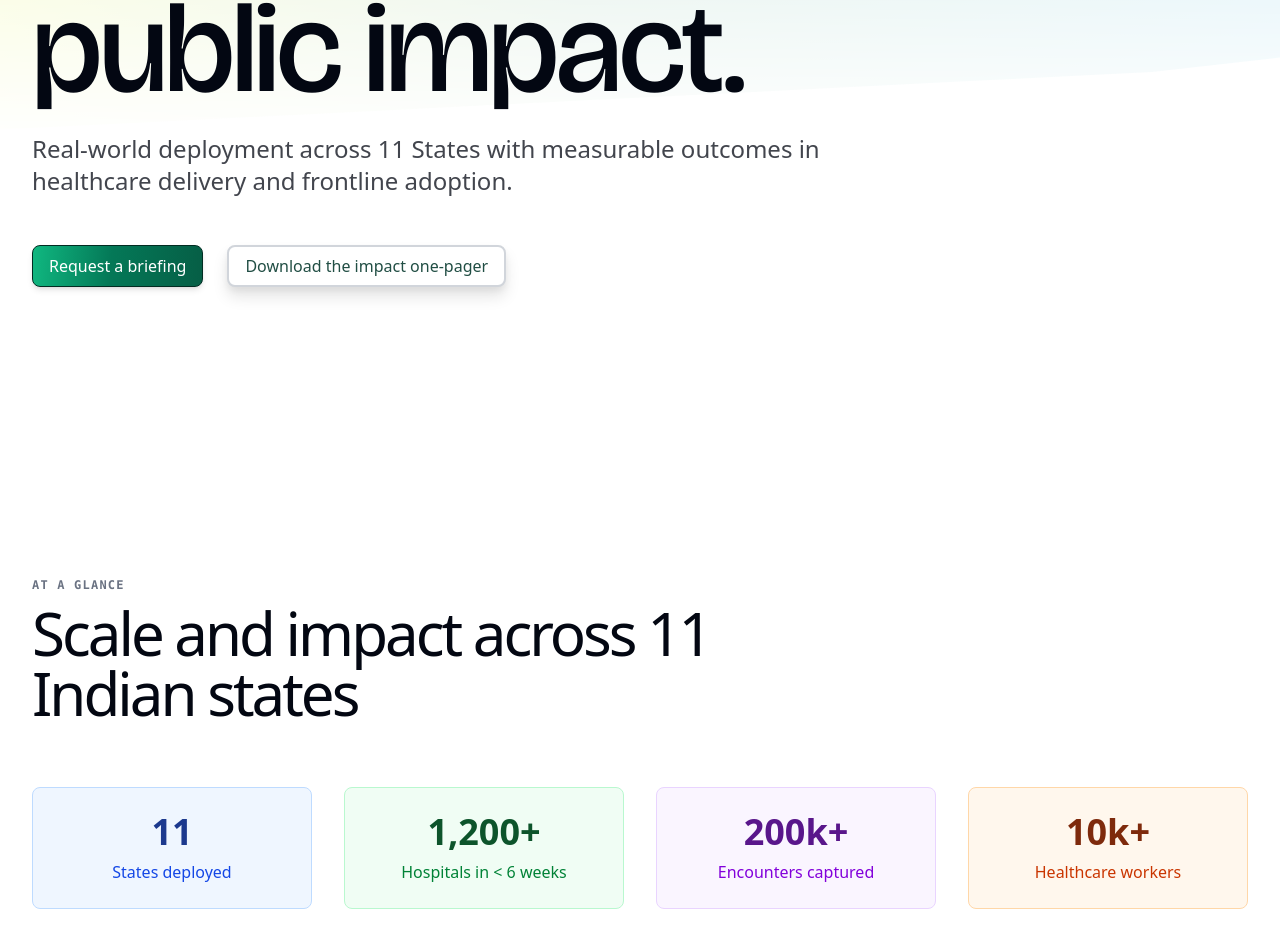
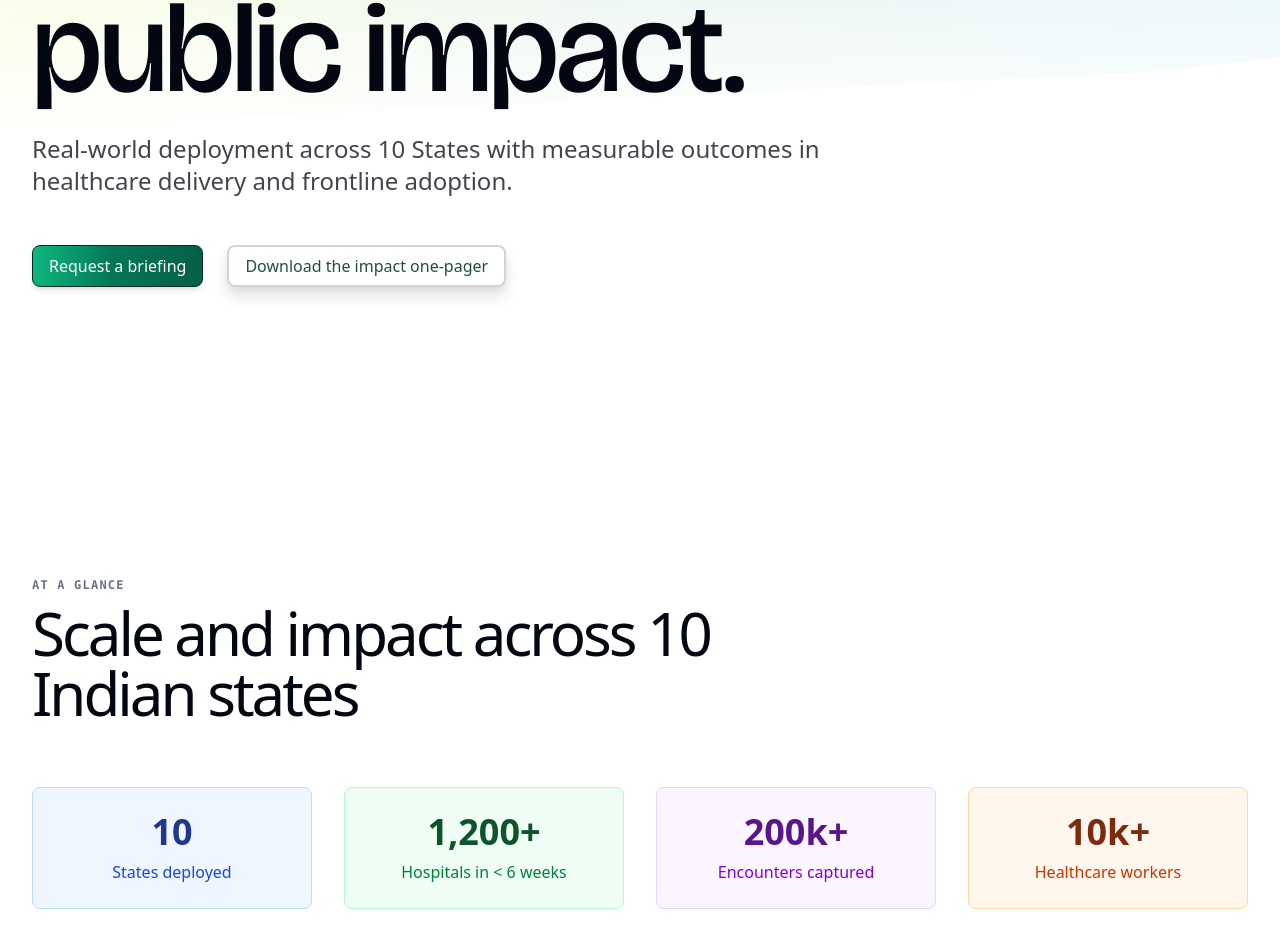
Before and after one commit to ohcnetwork/landing, a Next.js app: page /impact in a window 1280 px wide. Shown: the part 336-1284 px from the top of the page. Built offline with nearby package versions, Linux system fonts and the light colour scheme; a web font is replaced by a local one.

Commit message:
fix:updated the state counts

```diff
--- a/src/app/developers/page.tsx
+++ b/src/app/developers/page.tsx
@@ -29,7 +29,7 @@ import type { Metadata } from 'next'
 
 export const metadata: Metadata = {
   title: 'Developers — Contribute to CARE Open Source EMR',
-  description: 'Join the CARE developer community. Contribute to an open-source EMR system built with Django DRF and React TypeScript, powering healthcare across 11 States.',
+  description: 'Join the CARE developer community. Contribute to an open-source EMR system built with Django DRF and React TypeScript, powering healthcare across 10 States.',
   keywords: 'CARE EMR, open source healthcare, Django DRF, React TypeScript, FHIR compliance, healthcare developers, medical software, EMR development, healthcare API, medical records system',
 }
 
--- a/src/app/impact/page.tsx
+++ b/src/app/impact/page.tsx
@@ -9,7 +9,7 @@ import type { Metadata } from 'next'
 
 export const metadata: Metadata = {
   title: 'Impact — States, Hospitals, and Frontline Adoption',
-  description: 'See OHC&apos;s impact: 11 States, 1,200+ hospitals, 200k encounters, and 10k+ workers using CARE.',
+  description: 'See OHC&apos;s impact: 10 States, 1,200+ hospitals, 200k encounters, and 10k+ workers using CARE.',
   keywords: 'digital health impact, HMIS scale, open source healthcare outcomes',
 }
 
@@ -24,7 +24,7 @@ function Hero() {
             Public code → public impact.
           </h1>
           <p className="mt-8 max-w-4xl text-xl/7 font-medium text-gray-950/75 sm:text-2xl/8">
-            Real-world deployment across 11 States with measurable outcomes in healthcare delivery and frontline adoption.
+            Real-world deployment across 10 States with measurable outcomes in healthcare delivery and frontline adoption.
           </p>
           <div className="mt-12 flex flex-col gap-x-6 gap-y-4 sm:flex-row">
             <Button href="/contact">Request a briefing</Button>
@@ -41,12 +41,12 @@ function AtAGlanceSection() {
     <Container className="py-24">
       <Subheading>At a glance</Subheading>
       <Heading as="h2" className="mt-2 max-w-4xl">
-        Scale and impact across 11 Indian states
+        Scale and impact across 10 Indian states
       </Heading>
 
       <div className="mt-16 grid grid-cols-1 gap-8 lg:grid-cols-4">
         <div className="bg-blue-50 p-6 rounded-lg border border-blue-200 text-center">
-          <div className="text-4xl font-bold text-blue-900 mb-2">11</div>
+          <div className="text-4xl font-bold text-blue-900 mb-2">10</div>
           <p className="text-blue-700 font-medium">States deployed</p>
         </div>
         <div className="bg-green-50 p-6 rounded-lg border border-green-200 text-center">
--- a/src/app/network/page.tsx
+++ b/src/app/network/page.tsx
@@ -153,12 +153,12 @@ function DeploymentSection() {
         <div className="mt-16 grid grid-cols-1 gap-8 lg:grid-cols-2">
           <BentoCard
             eyebrow="States Deployed"
-            title="11 Indian States"
-            description="CARE powers solutions across 11 Indian states with proven deployment patterns and frontline adoption."
+            title="10 Indian States"
+            description="CARE powers solutions across 10 Indian states with proven deployment patterns and frontline adoption."
             graphic={
               <div className="h-80 bg-gradient-to-br from-blue-50 to-blue-100 flex items-center justify-center">
                 <div className="text-center">
-                  <div className="text-6xl font-bold text-blue-900">11</div>
+                  <div className="text-6xl font-bold text-blue-900">10</div>
                   <div className="text-sm text-blue-700 mt-2">States</div>
                 </div>
               </div>
--- a/src/app/page.tsx
+++ b/src/app/page.tsx
@@ -149,8 +149,8 @@ function WhatWeBuildSection() {
         />
         <BentoCard
           eyebrow="Deployment"
-          title="11 States Deployed"
-          description="CARE powers solutions across 11 Indian states with rapid rollouts and frontline adoption."
+          title="10 States Deployed"
+          description="CARE powers solutions across 10 Indian states with rapid rollouts and frontline adoption."
           graphic={<Map />}
           className="lg:col-span-2"
         />
--- a/src/app/press-media/page.tsx
+++ b/src/app/press-media/page.tsx
@@ -60,12 +60,12 @@ function KeyFactsSection() {
         <div className="mt-16 grid grid-cols-1 gap-8 lg:grid-cols-2">
           <BentoCard
             eyebrow="Deployment"
-            title="11 States Deployed"
-            description="CARE powers solutions across 11 Indian states with proven deployment patterns and frontline adoption."
+            title="10 States Deployed"
+            description="CARE powers solutions across 10 Indian states with proven deployment patterns and frontline adoption."
             graphic={
               <div className="h-80 bg-gradient-to-br from-blue-50 to-blue-100 flex items-center justify-center">
                 <div className="text-center">
-                  <div className="text-6xl font-bold text-blue-900">11</div>
+                  <div className="text-6xl font-bold text-blue-900">10</div>
                   <div className="text-sm text-blue-700 mt-2">States</div>
                 </div>
               </div>
@@ -115,7 +115,7 @@ function AssetsSection() {
         </div>
         <div className="bg-white p-8 rounded-lg border border-gray-200">
           <h3 className="text-lg font-semibold text-gray-900 mb-4">Deployment Maps</h3>
-          <p className="text-gray-600 mb-4">Maps showing CARE deployments across 11 States</p>
+          <p className="text-gray-600 mb-4">Maps showing CARE deployments across 10 States</p>
           <Button variant="secondary" href="/care_deployment_map.png">Download assets</Button>
         </div>
       </div>
--- a/src/app/product/care-core/page.tsx
+++ b/src/app/product/care-core/page.tsx
@@ -26,7 +26,7 @@ import type { Metadata } from 'next'
 
 export const metadata: Metadata = {
   title: 'Care Core — FHIR‑Native Healthcare Platform | Open Health',
-  description: 'MIT‑licensed, modular healthcare platform with FHIR R5 compliance. API‑first, mobile‑first architecture for hospitals, clinics, and health systems. Deploy in 11 States.',
+  description: 'MIT‑licensed, modular healthcare platform with FHIR R5 compliance. API‑first, mobile‑first architecture for hospitals, clinics, and health systems. Deploy in 10 States.',
   keywords: 'FHIR healthcare platform, hospital management system, EMR software, healthcare interoperability, open source healthcare, MIT licensed healthcare, healthcare API, mobile healthcare, cloud healthcare, healthcare data model, SNOMED CT, LOINC, healthcare standards, digital health platform',
 }
 
--- a/src/app/solutions/teleicu/page.tsx
+++ b/src/app/solutions/teleicu/page.tsx
@@ -59,7 +59,7 @@ function OutcomesSection() {
     <Container className="py-24">
       <Subheading>Outcomes</Subheading>
       <Heading as="h2" className="mt-2 max-w-4xl">
-        Proven results across 11 States with rapid deployment and frontline adoption.
+        Proven results across 10 States with rapid deployment and frontline adoption.
       </Heading>
 
       <div className="mt-16 grid grid-cols-1 gap-8 lg:grid-cols-4">
```
